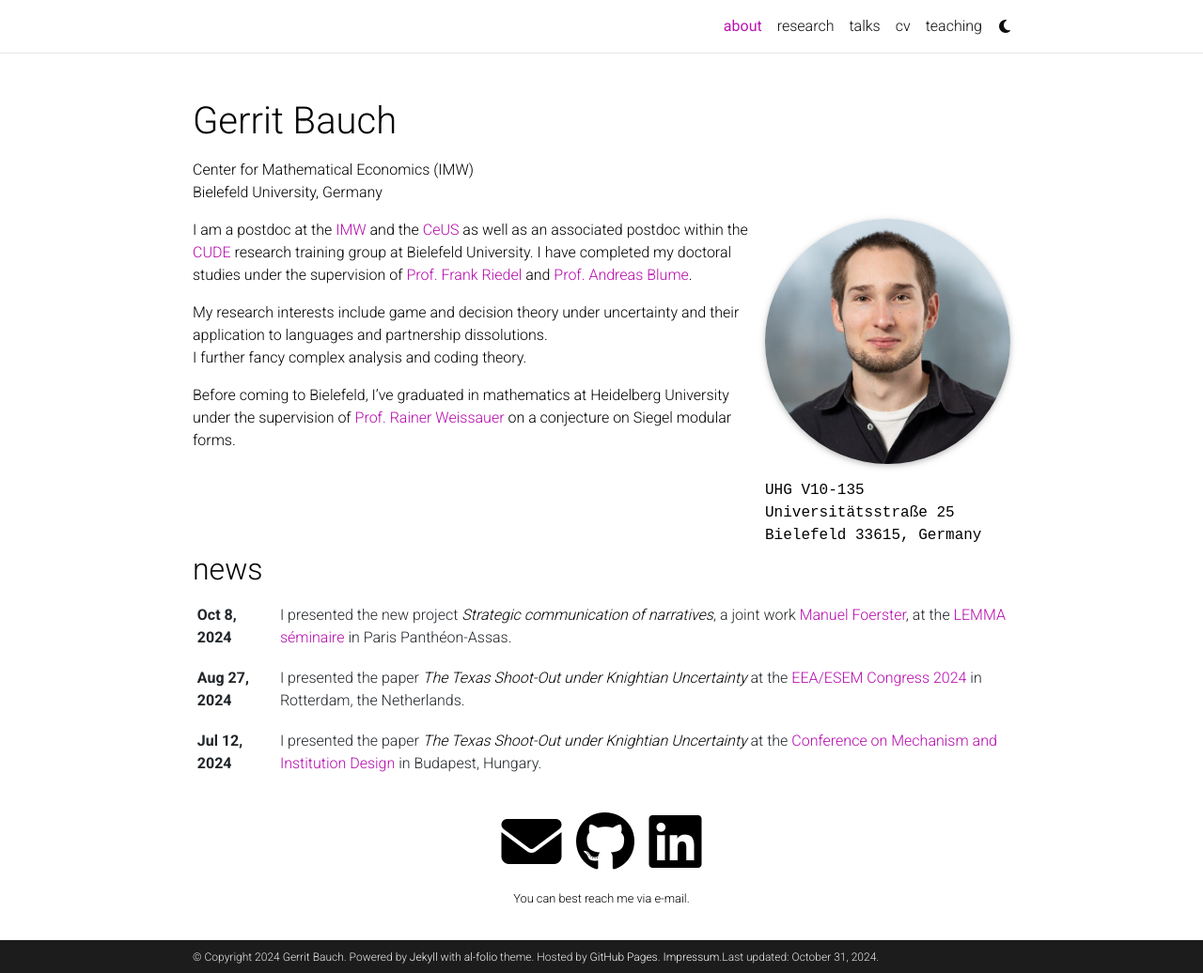
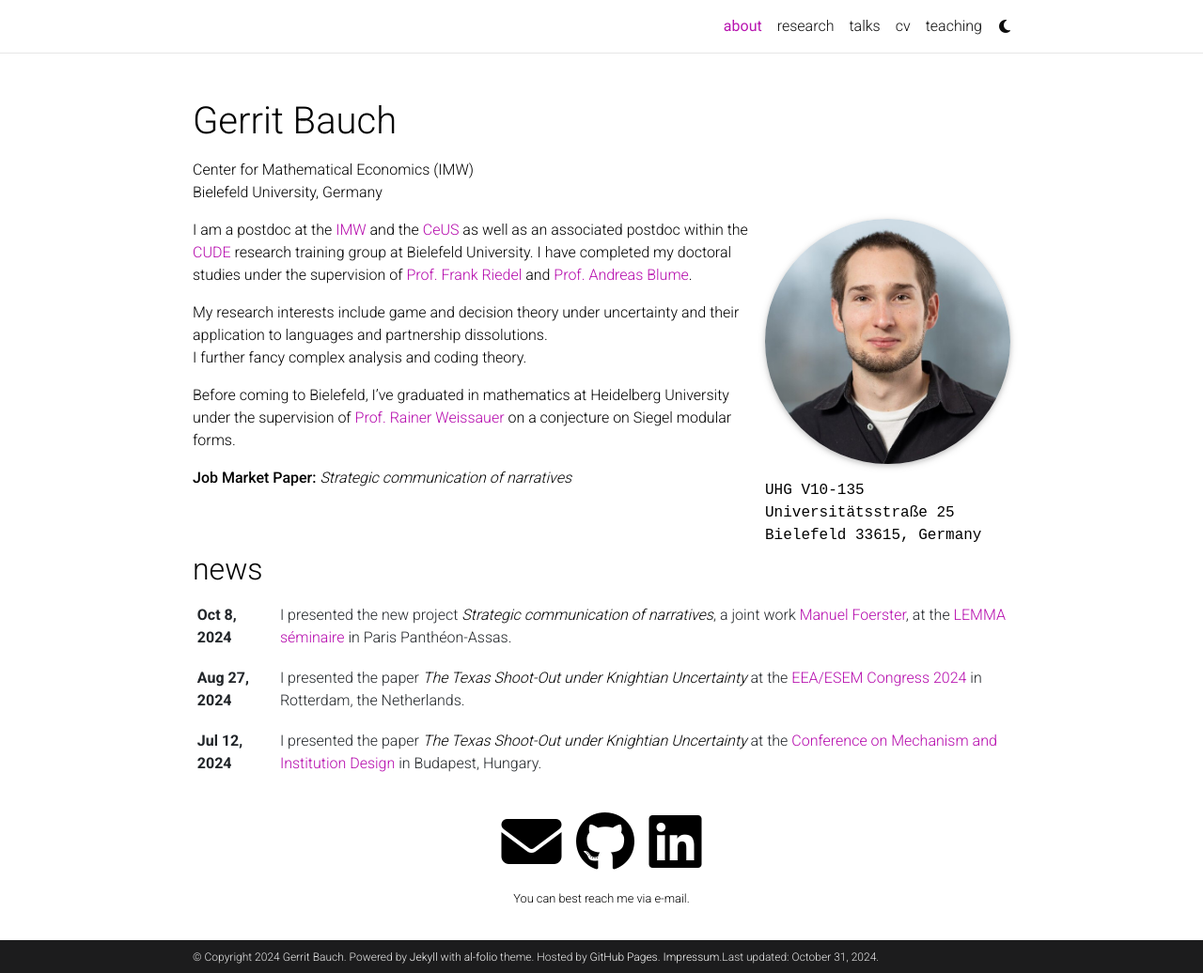
Before and after one commit to gbauch/gbauch.github.io, a Jekyll site: the page built from _pages/about.md, in a window 1280 px wide and 1036 px high. Shown: the whole window at 94% size. Built offline with Jekyll 4.4.1, drawn with Linux system fonts in a browser that asks for light colours; full-size pictures stand in for the smaller copies a plugin makes; comment, search, counter and statistics services are not loaded; a style sheet for code colours, icons or effects is not loaded.

Commit message:
Update about.md

```diff
--- a/_pages/about.md
+++ b/_pages/about.md
@@ -25,3 +25,7 @@ I am a postdoc at the [IMW](https://www.uni-bielefeld.de/zwe/imw/) and the [CeUS
 <p>My research interests include game and decision theory under uncertainty and their application to languages and partnership dissolutions.<br>I further fancy complex analysis and coding theory.</p>
 
 Before coming to Bielefeld, I've graduated in mathematics at Heidelberg University under the supervision of [Prof. Rainer Weissauer](https://www.researchgate.net/profile/Rainer-Weissauer) on a conjecture on Siegel modular forms.
+
+
+
+**Job Market Paper:** [*Strategic communication of narratives*](https://gbauch.github.io/assets/pdf/narratives_jmp.pdf)
```
